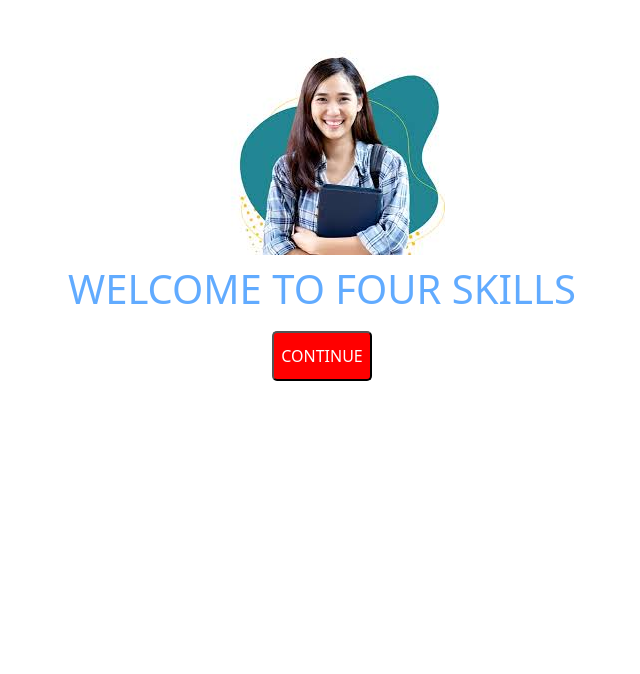
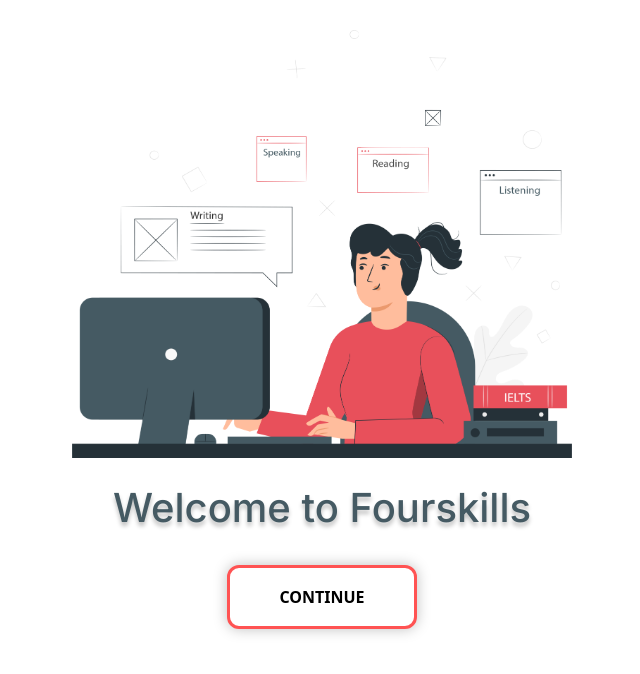
Before and after one commit to nabiljaved/IELTSPRACTICE, an Electron app: page app/index2.html in a window 1280 px wide. Shown: the whole page, without its empty margins (318-958 px from the left). Drawn offline with nearby package versions, Linux system fonts and the light colour scheme; a web font is replaced by a local one.

Commit message:
push before break

```diff
--- /dev/null
+++ b/app/css/main.css
@@ -0,0 +1,60 @@
+@import url('https://fonts.googleapis.com/css2?family=Inter:wght@500&display=swap');
+@import url('https://fonts.googleapis.com/css?family=Muli&display=swap');
+
+
+
+*{
+     margin: 0;
+     padding: 0;
+
+}
+
+#img_container{
+    display: flex;
+    align-items: center;
+    justify-content: center;
+    margin-top: 30px;
+}
+
+#img_container_image{
+    width: 500px;
+    height: 428px;
+}
+
+#section_main_page h1{
+    text-align: center;
+    margin-top:10px;
+    color: #455A63;
+    border: 3px solid #FFFFFF;
+    text-shadow: 0px 4px 4px rgba(0, 0, 0, 0.25);
+    line-height: 73px;
+    font-family: 'inter', sans-serif;
+    font-style: normal;
+    font-weight: 500;
+}
+
+#section_main_page_heading{
+    display: flex;
+    justify-content:
+    center;
+    align-items: center;
+}
+
+#section_main_page_heading_button
+{
+    margin-top:10px;
+    width:190px;
+    height:64px;
+    background: #FFFFFF;
+    border: 3px solid #FF5353;
+    box-shadow: 0px 0px 14px rgba(0, 0, 0, 0.25);
+    border-radius: 12px;
+    transition: 0.5s all;
+    font-weight: 600;
+}
+
+#section_main_page_heading_button:hover
+{
+    background: #FF5353;
+    color: #FFFFFF;
+}
--- a/app/index2.html
+++ b/app/index2.html
@@ -5,15 +5,7 @@
     <meta http-equiv="X-UA-Compatible" content="IE=edge">
     <meta name="viewport" content="width=device-width, initial-scale=1.0">
     <title>PRACTICE IELTS</title>
-
-    <style>
-
-      *{
-        padding: 0;
-        margin: 0;
-      }
-
-    </style>
+    <link href="./css/main.css" rel="stylesheet"/>
 
     <!-- CSS only -->
 <link href="https://cdn.jsdelivr.net/npm/bootstrap@5.2.0/dist/css/bootstrap.min.css" rel="stylesheet" integrity="sha384-gH2yIJqKdNHPEq0n4Mqa/HGKIhSkIHeL5AyhkYV8i59U5AR6csBvApHHNl/vI1Bx" crossorigin="anonymous">
@@ -21,13 +13,16 @@
 <script src="https://cdn.jsdelivr.net/npm/bootstrap@5.2.0/dist/js/bootstrap.bundle.min.js" integrity="sha384-A3rJD856KowSb7dwlZdYEkO39Gagi7vIsF0jrRAoQmDKKtQBHUuLZ9AsSv4jD4Xa" crossorigin="anonymous"></script>
   </head>
 <body>
-    <div style="display: flex; align-items: center; justify-content: center; margin-top: 50px;">
-      <img src="./img/studygirl.jpg" />
+    <div  id="img_container" >
+      <img src="./img/ieltslogo.png" id="img_container_image"/>
     </div>
-    <h1 style="text-align: center; margin-top:10px; color:rgba(0, 119, 255, 0.62)"> WELCOME TO FOUR SKILLS </h1>
-    <div style="display: flex; justify-content: center;align-items: center;">
-      <button style="margin-top:10px;width:100px; height:50px; background-color:red; color:white; border-radius: 5px 5px;text-align: center;">CONTINUE</button>
-    </div>
+
+    <section id="section_main_page">
+      <h1> Welcome to Fourskills </h1>
+      <div id="section_main_page_heading">
+        <a href="./views/ielt-gen-acad/ielt_gen_acad.html"><button id="section_main_page_heading_button">CONTINUE</button></a>
+      </div>
+    </section>
 
 </body>
 </html>
--- /dev/null
+++ b/app/views/ielt-gen-acad/css/style.css
@@ -0,0 +1,57 @@
+*{
+    padding: 0;
+    margin: 0;
+}
+
+#img_container{
+    display: flex;
+    align-items: center;
+    justify-content: center;
+    margin-top: 80px;
+}
+
+#img_container_image{
+    width: 380px;
+    height: 200px;
+}
+
+#section_main_page{
+    display: flex;
+    justify-content: space-around;
+    align-items: center;
+    flex-direction: column;
+}
+
+#section_main_page_button
+{
+    margin-top: 50px;
+    width: 339px;
+    height: 64px;
+    background: #FFFFFF;
+    border: 3px solid #FF5353;
+    box-shadow: 0px 0px 14px rgba(0, 0, 0, 0.25);
+    border-radius: 12px;
+}
+
+#section_main_page_button_home
+{
+    margin-top: 80px;
+    width: 130px;
+    height: 51px;
+    background: #FF5353;
+    box-shadow: 0px 4px 7px rgba(230, 216, 216, 0.25);
+    border-radius: 16px;
+    font-family: 'Inter';
+    font-style: normal;
+    font-weight: 700;
+    font-size: 28px;
+    line-height: 39px;
+    color: #FFFFFF;
+    border: none;
+}
+
+#section_main_page_heading_button:hover
+{
+    background: #FF5353;
+    color: #FFFFFF;
+}
```
Also changed, not shown: app/views/ielt-gen-acad/ielt_gen_acad.html (added, +25 -0 lines), app/img/ieltslogo.png (added), app/views/ielt-gen-acad/img/IELTS logo.png (added).
